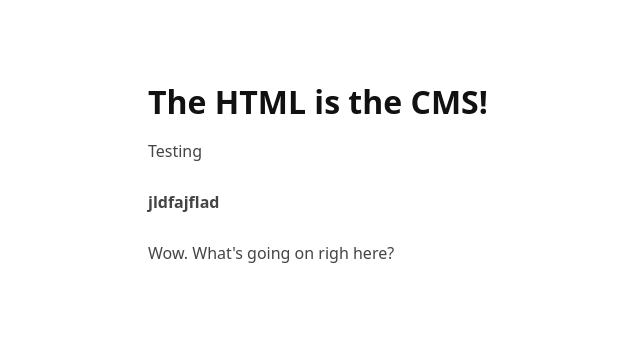
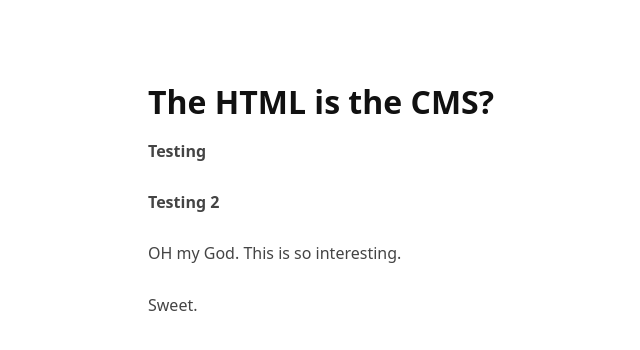
Before and after one commit to prof2k/florence-exp, a plain HTML site: page website/src/index.html in a window 1280 px wide. Shown: the whole page, without its empty margins (172-812 px from the left). Drawn offline with Linux system fonts and the light colour scheme.

```diff
--- a/website/src/index.html
+++ b/website/src/index.html
@@ -26,8 +26,8 @@
 </head>
 <body>
 
-  <h1 data-flo-id="title">The HTML is the CMS!</h1>
-  <p data-flo-id="intro">Testing<br><br><b>jldfajflad</b><br><br>Wow. What's going on righ here?<br></p>
+  <h1 data-flo-id="title">The HTML is the CMS?</h1>
+  <p data-flo-id="intro"><b>Testing<br></b><br><b>Testing 2<br></b><br>OH my God. This is so interesting.<br><br>Sweet.</p>
 
   <script>
     window.__FLO__ = { file: 'index.html', patcher: 'http://localhost:3001' };
```
Also changed, not shown: 2 other files.
